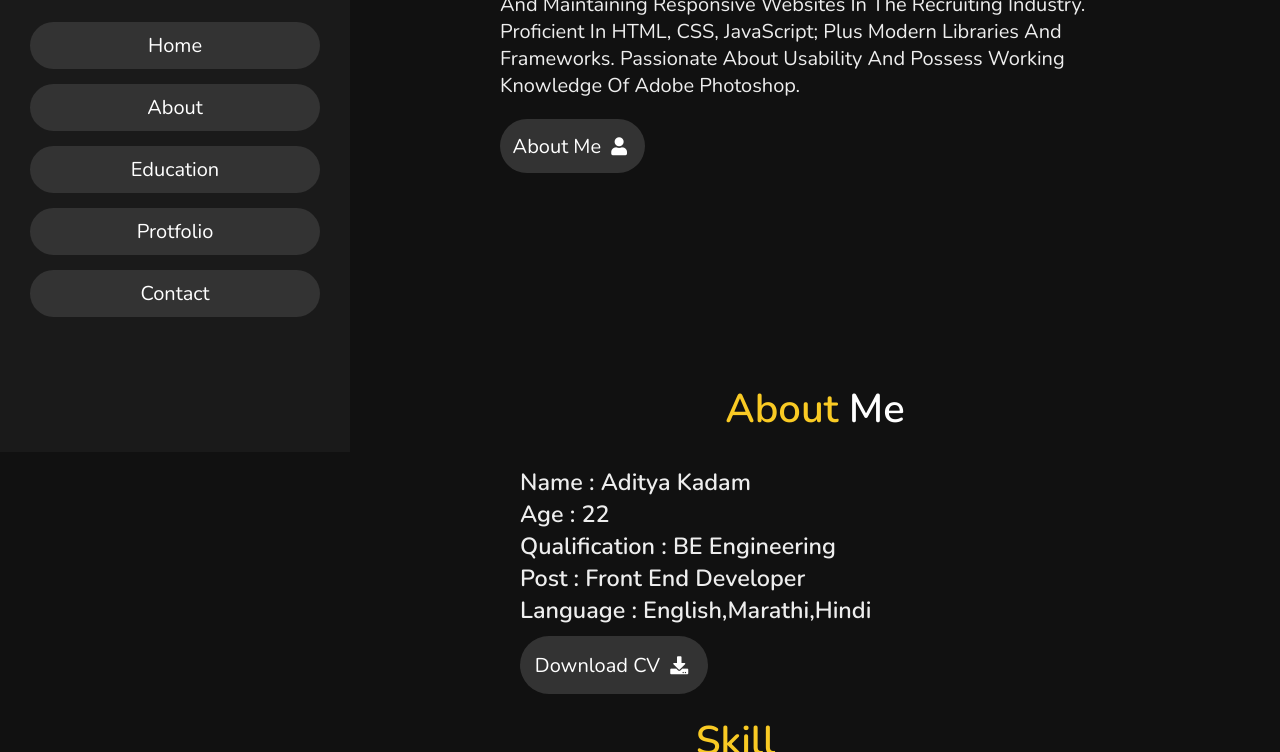
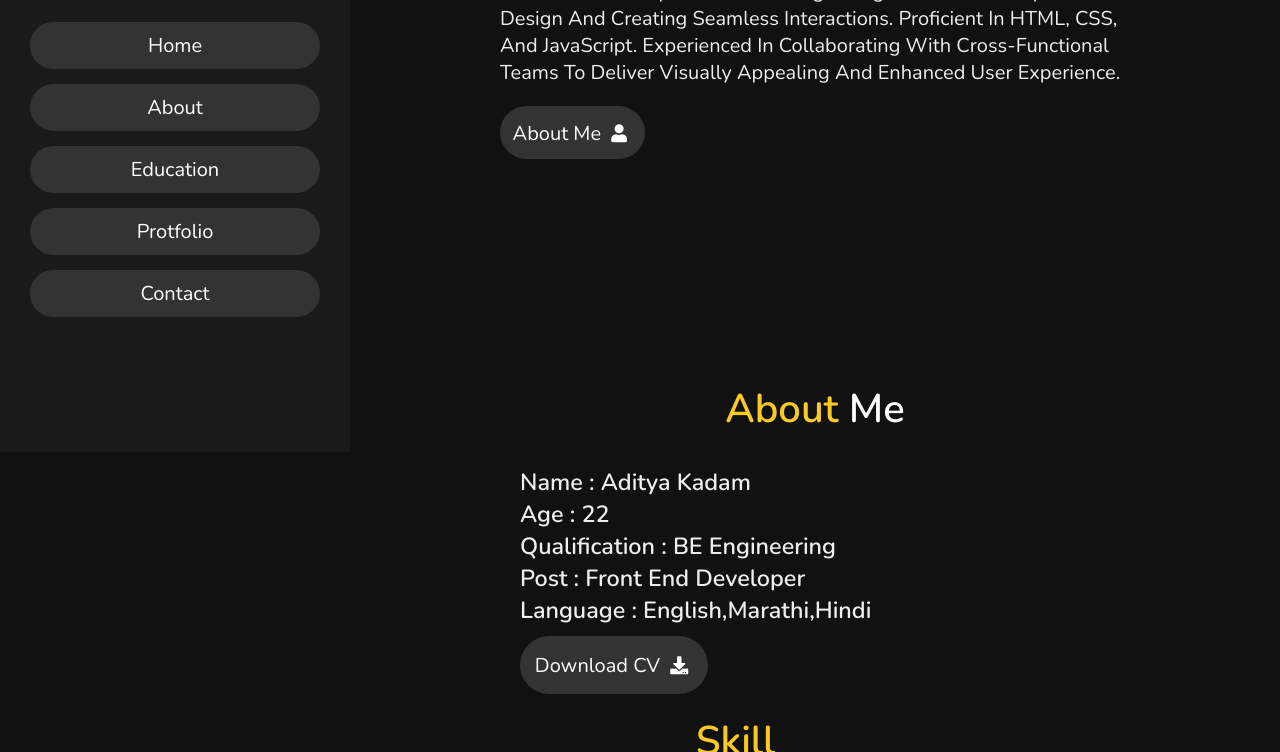
Before and after one commit to Adityakadam007/portfolio, a plain HTML site: page index.html in a window 1280 px wide. Shown: the part 348-1100 px from the top of the page. Drawn offline with nearby package versions, Linux system fonts and the light colour scheme; a script that the page names is missing.

Commit message:
Update index.html

```diff
--- a/index.html
+++ b/index.html
@@ -40,8 +40,9 @@
     <section class="home" id="home">
         <h3>Hi !</h3>
         <h1> I'M <span> Aditya Kadam </span></h1>
-        <p>Innovative Front End Developer with 6 months experience building and maintaining responsive websites in the recruiting industry.  Proficient in HTML, CSS, JavaScript;  plus modern libraries and frameworks.
-             Passionate about usability and possess working knowledge of Adobe Photoshop. </p>
+        <p>Front-end developer with a strong background in user experience design and creating seamless interactions.
+Proficient in HTML, CSS, and JavaScript. Experienced in collaborating with cross-functional teams to deliver visually
+appealing and enhanced user experience. </p>
         <a href="#about"><button class="btn"> about me <i class="fas fa-user"></i></button></a>
     </section>
 
```
